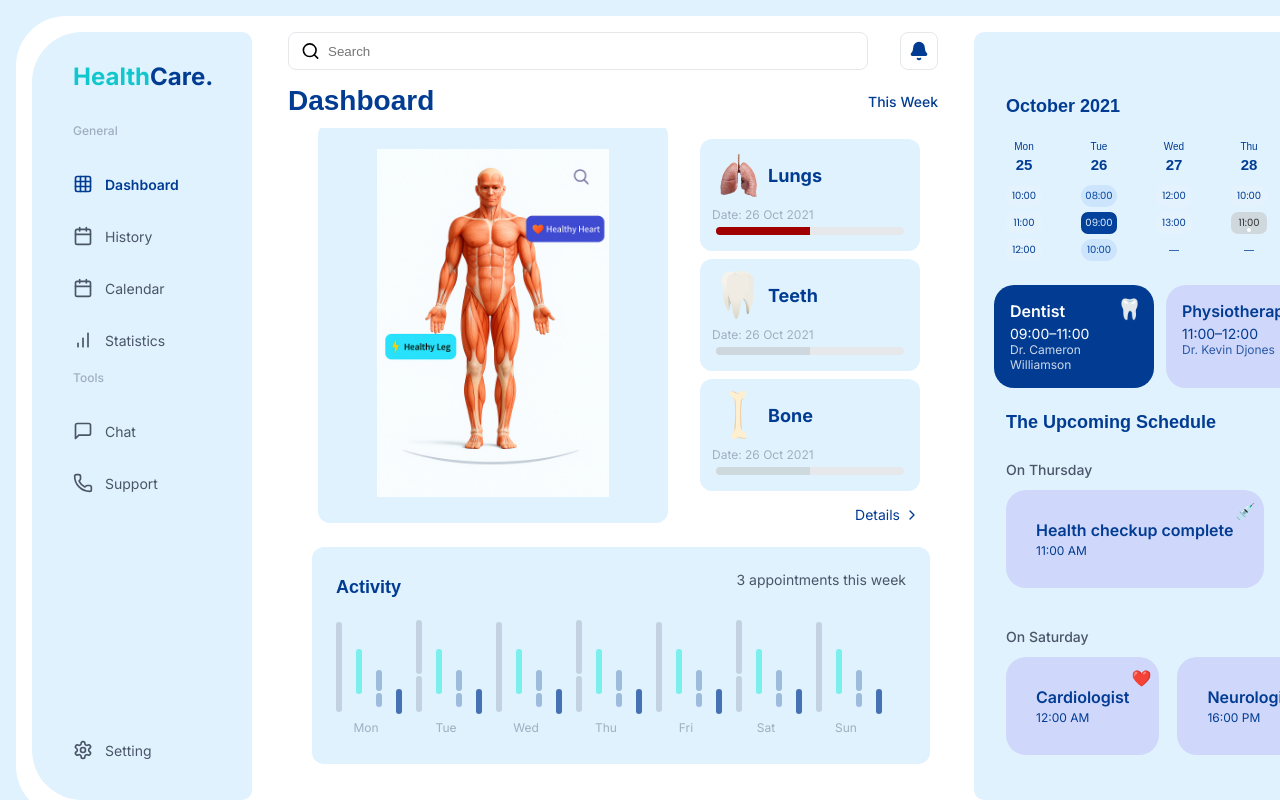
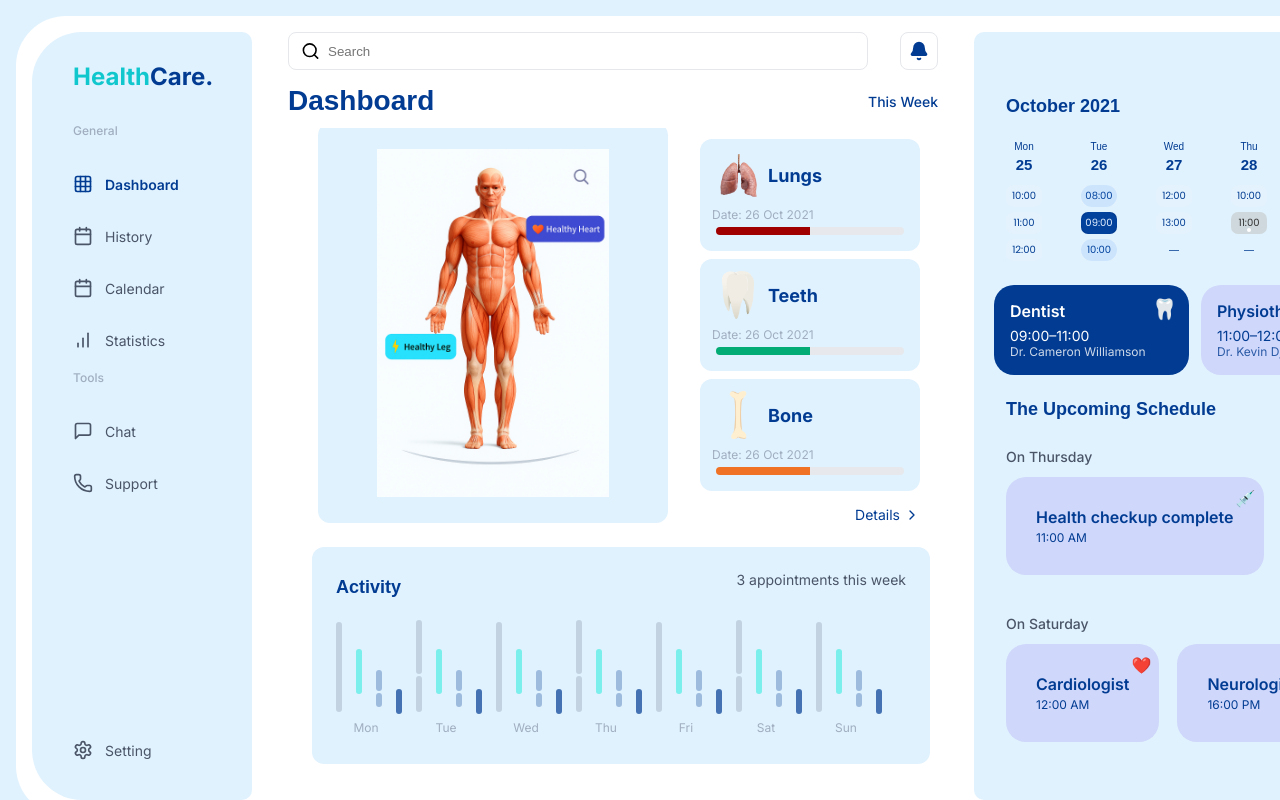
Before and after one commit to xitikx/HealthDashboard, a React (Create React App) app in the folder dashboard/: page / in a window 1280 px wide. Built offline with nearby package versions, Linux system fonts and the light colour scheme.

Commit message:
Enhanced the Appointemtns section

```diff
--- a/dashboard/src/data/healthData.js
+++ b/dashboard/src/data/healthData.js
@@ -11,7 +11,7 @@ export const healthIndicators = [
     id: 2,
     label: "Teeth",
     date: "Date: 26 Oct 2021",
-    color: "#ced7de",
+    color: "#03ac74",
     top: "15%",
     left: "70%",
   },
@@ -19,7 +19,7 @@ export const healthIndicators = [
     id: 3,
     label: "Bone",
     date: "Date: 26 Oct 2021",
-    color: "#ced9dd",
+    color: "#ef7225",
     top: "60%",
     left: "70%",
   },
--- a/dashboard/src/styles/AnatomySection.css
+++ b/dashboard/src/styles/AnatomySection.css
@@ -5,7 +5,7 @@
   padding: 26px;
   width: 350px;
   height: 400px;
-  margin-top: -25px
+  margin-top: -25px;
 }
 
 .body-image {
--- a/dashboard/src/styles/Appointments.css
+++ b/dashboard/src/styles/Appointments.css
@@ -17,7 +17,7 @@
 .appointments-card.blue {
   background-color: #023c92;
   color: #ffffff;
-  width: 160px;
+  width: 195px;
 }
 
 .appointments-card.purple {
@@ -29,7 +29,7 @@
 .appointments-title {
   font-weight: 600;
   font-size: 16px;
-  margin-bottom: 4px;
+  margin-bottom: 6px;
 }
 
 .appointments-doctor {
```
